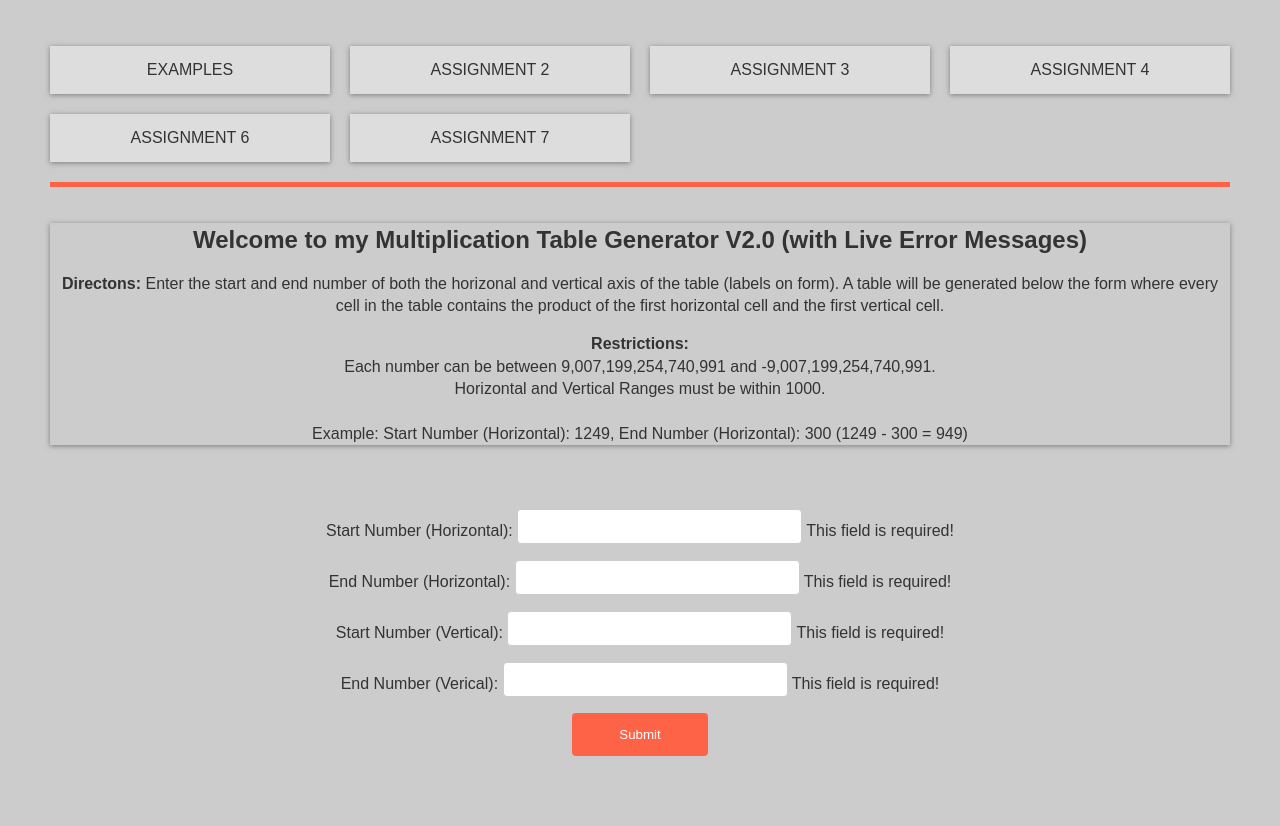
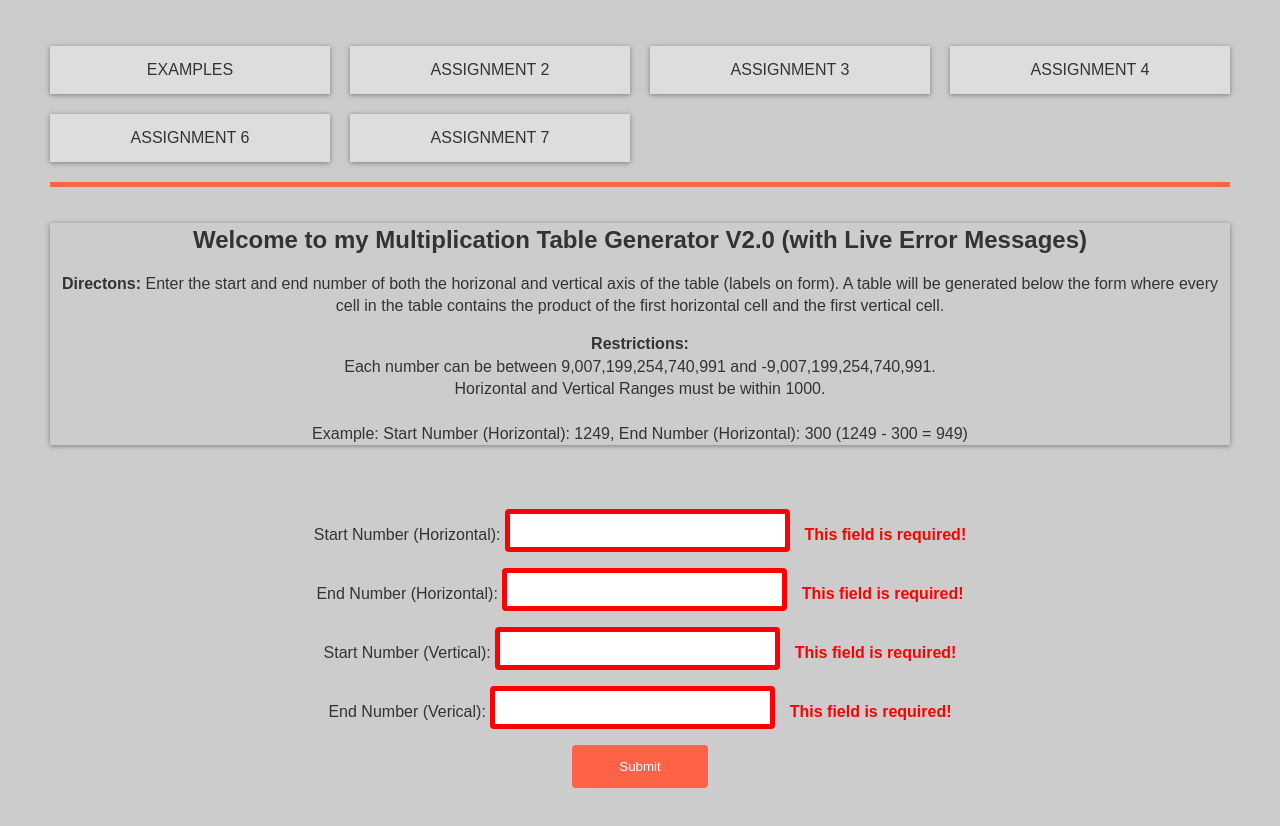
Before and after one commit to Marcsllite/GUIProgramming, a plain HTML site: page assignment7.html in a window 1280 px wide. Drawn offline with nearby package versions, Linux system fonts and the light colour scheme.

Commit message:
Update assign4style.css

```diff
--- a/css/assign4style.css
+++ b/css/assign4style.css
@@ -121,9 +121,14 @@ input[type=submit]:hover {
 }
 
 /*Error styling*/
-.error {
+.errmsg {
     color: red;
-    bo
+    font-weight: bold;
+    margin-left: 10px;
+}
+
+input.invalid {
+    border: 5px solid red;
 }
 
 /* Table */
```
